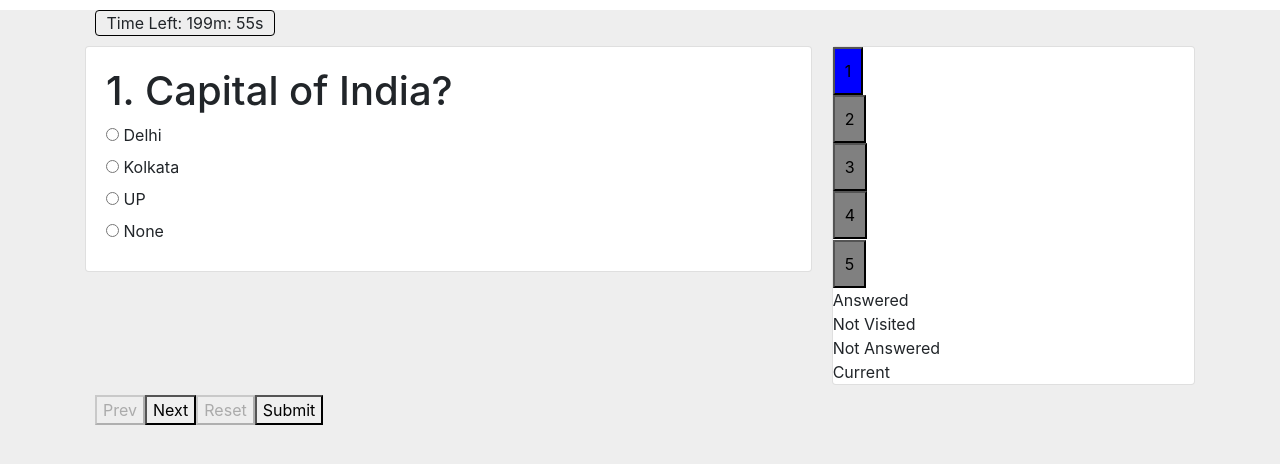
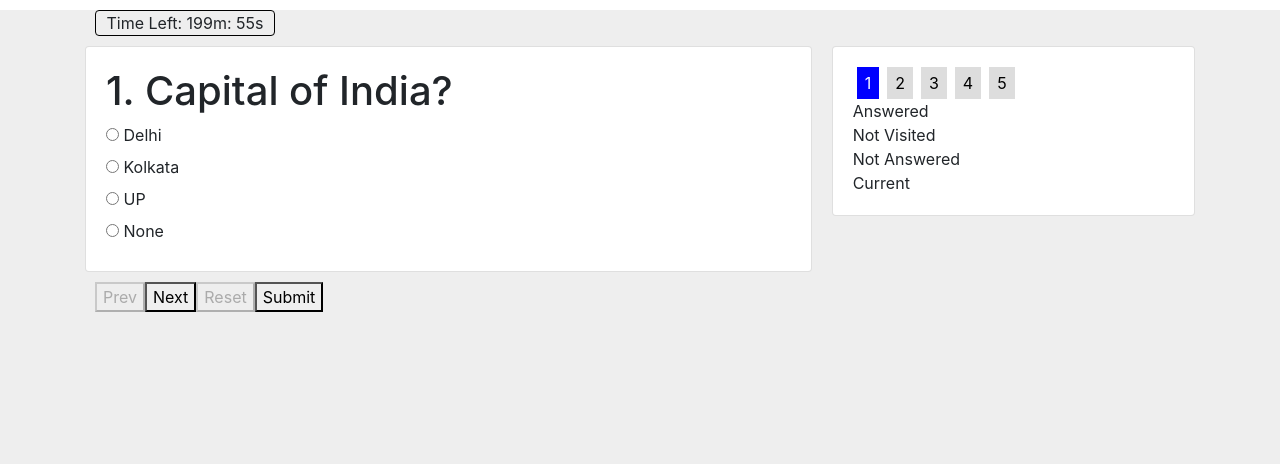
Before and after one commit to ranjeetgupta71/examination_system, a React (Create React App) app: page / in a window 1280 px wide. Shown: the top 464 px of the page. Built offline with nearby package versions, Linux system fonts and the light colour scheme.

Commit message:
style pallete

```diff
--- a/src/components/ExamPage/index.js
+++ b/src/components/ExamPage/index.js
@@ -69,8 +69,6 @@ const Questions = () => {
     return <ResultPage userAnswer={userAnswer} questionsAnswerData={questionsAnswerData} />;
   }
 
-  console.log("visited", visited);
-
   return (
     <div>
       <Timer onSubmit={() => setSubmitted(true)} />
--- /dev/null
+++ b/src/components/Pallete.css
@@ -0,0 +1,15 @@
+.pallete-card {
+  display: block;
+  padding: 20px;
+}
+
+.pallete-btn {
+  padding: 4px 8px;
+  margin: 0 4px;
+  border: none;
+}
+
+/* padding: 2px 16px 8px 10px
+padding 2px 16px 8px
+padding: 2px 16px
+padding 2px */
--- a/src/components/Pallete.js
+++ b/src/components/Pallete.js
@@ -1,6 +1,8 @@
 import React from "react";
 import Card from "react-bootstrap/Card";
 import Legends from "./Legends";
+
+import "./Pallete.css";
 
 const Pallete = ({ currentIndex, totalPages, visited, userAnswer, handleQuestionNavigation }) => {
   const findPalleteColor = (palleteIndex) => {
@@ -11,7 +13,7 @@ const Pallete = ({ currentIndex, totalPages, visited, userAnswer, handleQuestion
     } else if (visited[palleteIndex] && userAnswer[palleteIndex] === null) {
       return "red";
     } else {
-      return "#808080";
+      return "#dddddd";
     }
   };
 
@@ -20,22 +22,19 @@ const Pallete = ({ currentIndex, totalPages, visited, userAnswer, handleQuestion
   };
 
   return (
-    <Card>
+    <Card className="pallete-card">
       {Array.from({ length: totalPages }).map((_, index) => (
-        <span key={index}>
         <button
           key={index}
           onClick={() => handleClick(index)}
+          className="pallete-btn"
           style={{
             backgroundColor: findPalleteColor(index),
-              padding: "10px",
-              marginTop: index >= 3 ? "0.4px" : "0",
+            color: currentIndex === index ? "white" : "block",
           }}
         >
           {index + 1}
         </button>
-          {index === totalPages - 3 && <br />}
-        </span>
       ))}
 
       <Legends />
```
Lines whose indentation alone changed are shown as unchanged.
